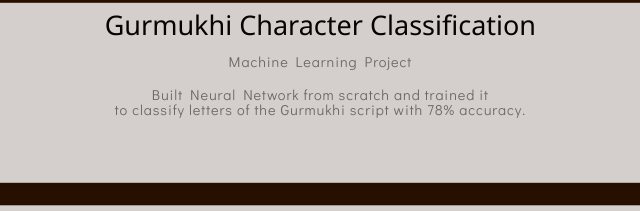
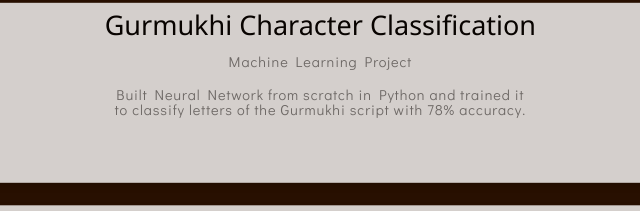
Before and after one commit to ManveerTamber/ManveerTamber.github.io, a plain HTML site: page index.html in a window 1280 px wide. Shown: the part 281-492 px from the top of the page, 482-1122 px from the left. Drawn offline with nearby package versions, Linux system fonts and the light colour scheme; a script that the page names is missing.

Commit message:
Update index.html

```diff
--- a/index.html
+++ b/index.html
@@ -36,7 +36,7 @@
 			<h2>Gurmukhi Character Classification</h2>
 			<p class="title">Machine Learning Project</p>
 			<p></p>
-			<p class = "title">Built Neural Network from scratch and trained it <br> to classify letters of the Gurmukhi script with 78% accuracy.</p>
+			<p class = "title">Built Neural Network from scratch in Python and trained it <br> to classify letters of the Gurmukhi script with 78% accuracy.</p>
 			<div class "logocontainer">
 
 					<a href = "https://github.com/manveertamber/GurmukhiCharacterClassificationNeuralNet" ><img src="GithubLogo.png" width="50" height="50" class = "logo3"></img></a>
```
